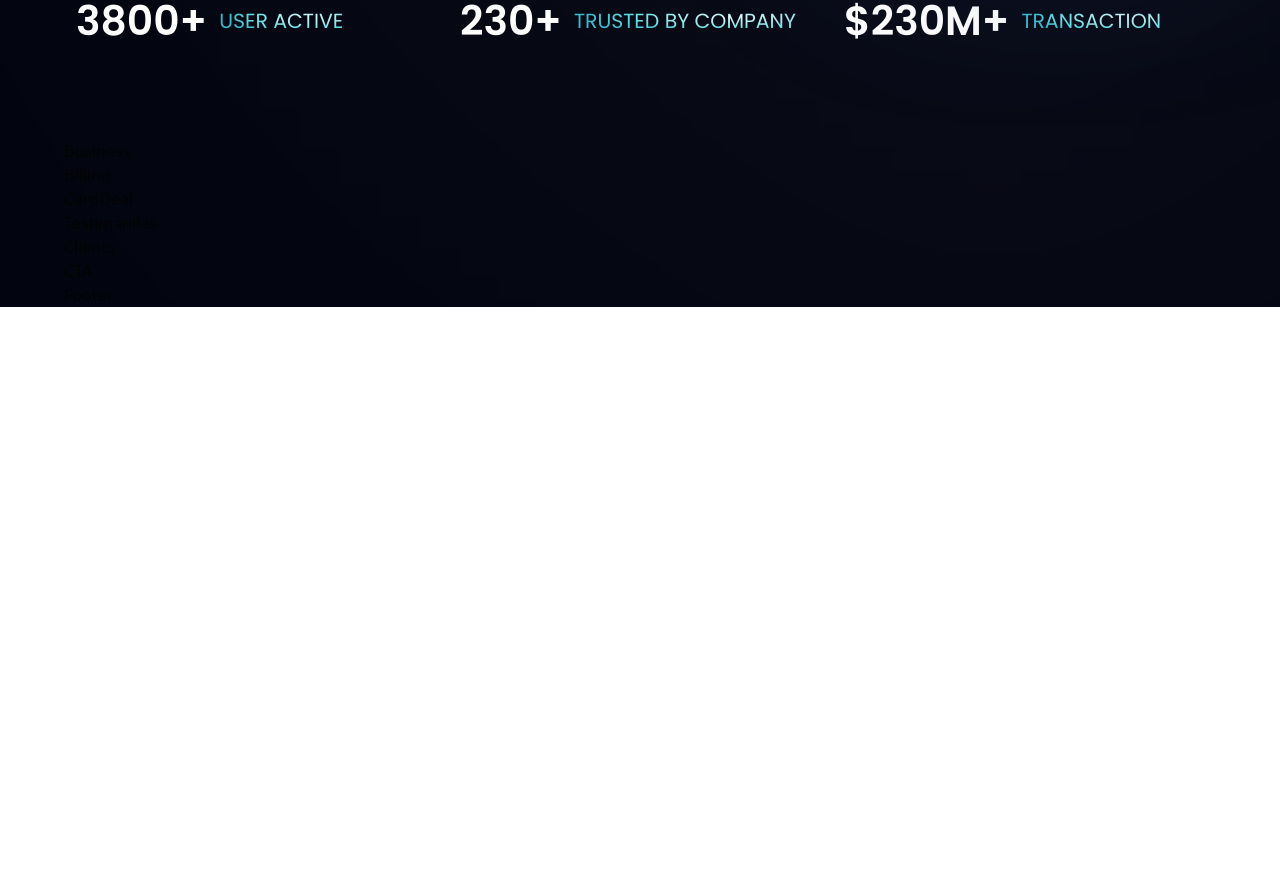
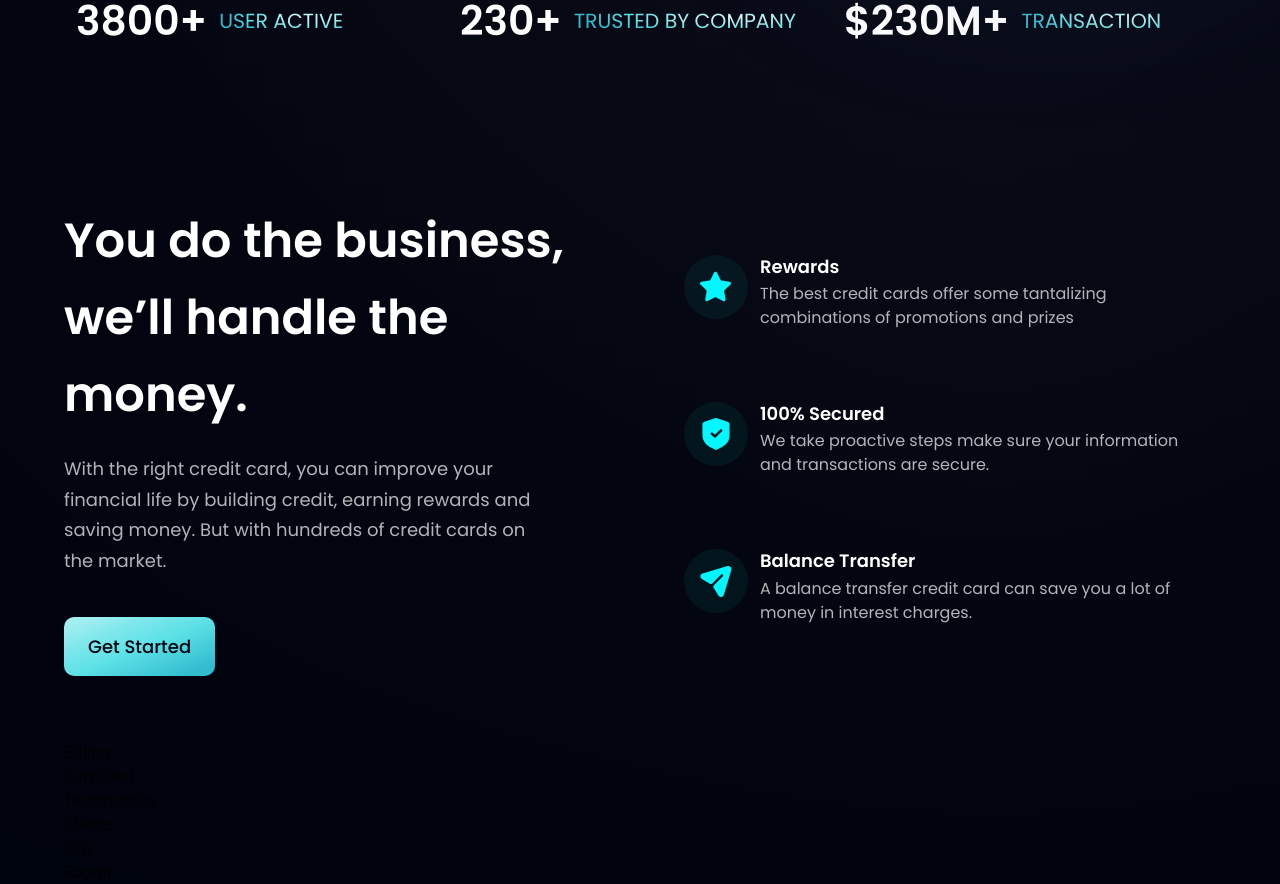
Before and after one commit to feven-t/bank_modern_app, a React (Vite) app: page / in a window 1280 px wide. Shown: the part 806-1690 px from the top of the page. Before the commit the page ends 1113 px from the top, so only its background shows below. Built offline with nearby package versions, Linux system fonts and the light colour scheme.

Commit message:
Buisness section

```diff
--- a/src/components/Business.jsx
+++ b/src/components/Business.jsx
@@ -1,11 +1,45 @@
-import React from 'react'
+import { features } from "../constants";
+import styles, { layout } from "../style";
+import Button from "./Button";
 
-const Business = () => {
-  return (
-    <div>
-      Business
+const FeatureCard = ({ icon, title, content, index }) => (
+  <div className={`flex flex-row p-6 rounded-[20px] ${index !== features.length - 1 ? "mb-6" : "mb-0"} feature-card`}>
+    <div className={`w-[64px] h-[64px] rounded-full ${styles.flexCenter} bg-dimBlue`}>
+      <img src={icon} alt="star" className="w-[50%] h-[50%] object-contain" />
     </div>
-  )
-}
+    <div className="flex-1 flex flex-col ml-3">
+      <h4 className="font-poppins font-semibold text-white text-[18px] leading-[23.4px] mb-1">
+        {title}
+      </h4>
+      <p className="font-poppins font-normal text-dimWhite text-[16px] leading-[24px]">
+        {content}
+      </p>
+    </div>
+  </div>
+);
 
-export default Business
+const Business = () =>  (
+  <section id="features" className={layout.section}>
+    <div className={layout.sectionInfo}>
+      <h2 className={styles.heading2}>
+        You do the business, <br className="sm:block hidden" /> we’ll handle
+        the money.
+      </h2>
+      <p className={`${styles.paragraph} max-w-[470px] mt-5`}>
+        With the right credit card, you can improve your financial life by
+        building credit, earning rewards and saving money. But with hundreds
+        of credit cards on the market.
+      </p>
+
+      <Button styles={`mt-10`} />
+    </div>
+
+    <div className={`${layout.sectionImg} flex-col`}>
+      {features.map((feature, index) => (
+        <FeatureCard key={feature.id} {...feature} index={index} />
+      ))}
+    </div>
+  </section>
+);
+
+export default Business;
--- a/src/components/Button.jsx
+++ b/src/components/Button.jsx
@@ -1,11 +1,9 @@
-import React from 'react'
+import React from "react";
 
-const Button = () => {
-  return (
-    <div>
+const Button = ({ styles }) => (
+  <button type="button" className={`py-4 px-6 font-poppins font-medium text-[18px] text-primary bg-blue-gradient rounded-[10px] outline-none ${styles}`}>
+    Get Started
+  </button>
+);
 
-    </div>
-  )
-}
-
-export default Button
+export default Button;
```
